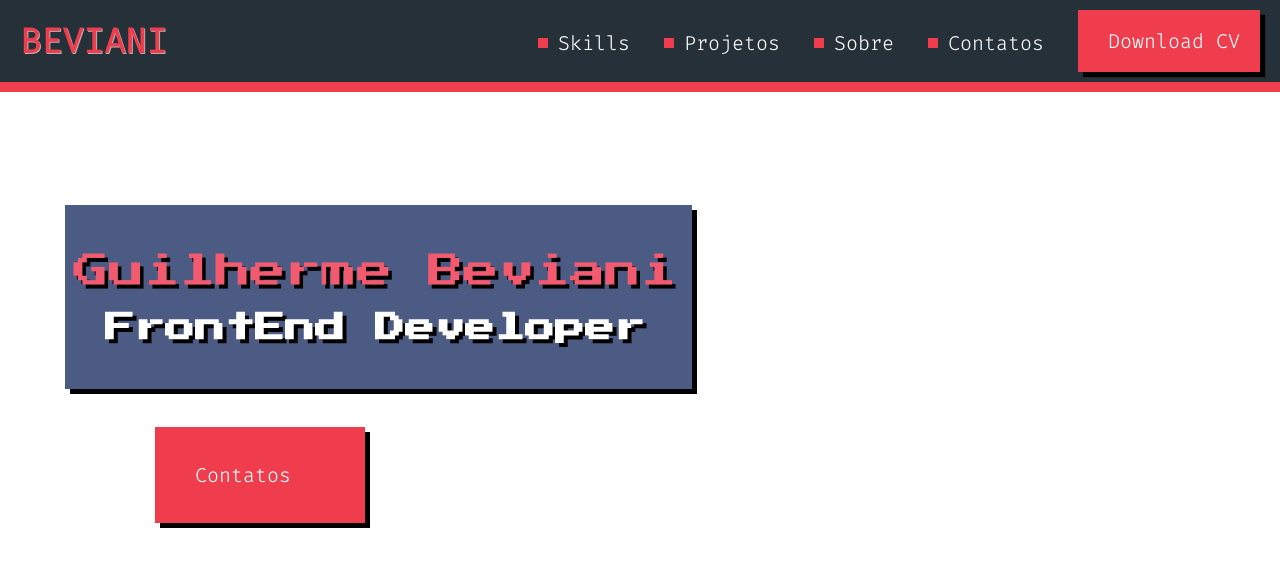
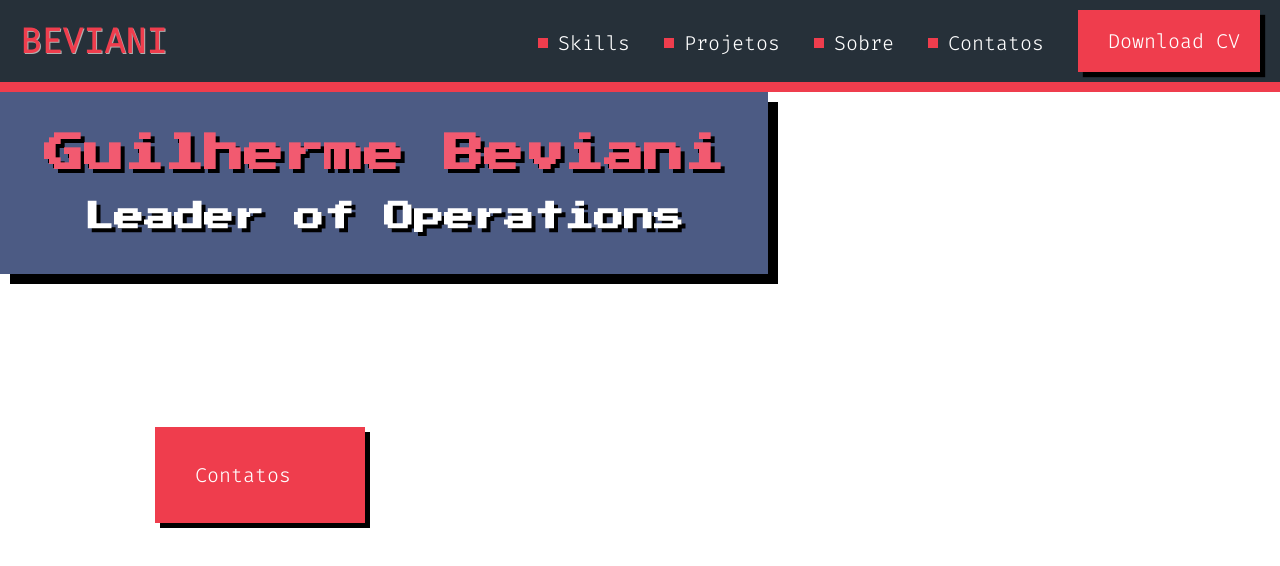
Before and after one commit to beviani/beviani.github.io, a plain HTML site: page index.html in a window 1280 px wide. Drawn offline with Linux system fonts and the light colour scheme.

Commit message:
Create box component

```diff
--- /dev/null
+++ b/CSS/components/box.css
@@ -0,0 +1,11 @@
+#box {
+    display: inline-block;
+    background-color: #4C5B84;
+    box-shadow: 10px 10px 0px #000000;
+    text-align: center;
+    padding: 42px 44px;
+}
+
+#box h1 {
+    margin-bottom: 28px;
+}
--- a/CSS/components/subtittle.css
+++ b/CSS/components/subtittle.css
@@ -1,36 +1,6 @@
-h1 {
-    display: inline-block   ;
-    color: #F25A70;
-    position: absolute;
-    width: 604px;
-    height: 105px;
-    left: 73px;
-    top: 254px;
-
-
+h2 {
     font-family: 'Press Start 2P';
-    font-style: normal;
-    font-weight: 400;
-    font-size: 35.4803px;
-    line-height: 35px;
-
-    text-shadow: 3.54803px 3.54803px 0px #000000;
-
-}
-
-h2 {
-    display: flex;
-    position:absolute;
-    width: 581px;
-    height: 32px;
-    left: 105px;
-    top: 313px;
-    padding-right: 46px;
-
-    font-family: 'Press Start 2P';
-    font-style: normal;
     font-size: 30px;
-    line-height: 30px;
     color: #FFFFFF;
 
     text-shadow: 4px 4px 0px #000000;
--- a/CSS/components/tittle.css
+++ b/CSS/components/tittle.css
@@ -1,8 +1,7 @@
-header {
-    display: flex;
-    align-items: center;
-    justify-content: space-between;
-    background-color: #263039;
-    border-bottom: 10px solid #ef3d4d;
-    padding: 10px 20px;
+h1 {
+    color: #F25A70;
+    font-family: 'Press Start 2P';
+    font-size: 40px;
+    text-shadow: 4px 4px 0px #000000;
+
 }
--- a/CSS/index.css
+++ b/CSS/index.css
@@ -1,3 +1,12 @@
+header {
+    display: flex;
+    align-items: center;
+    justify-content: space-between;
+    background-color: #263039;
+    border-bottom: 10px solid #ef3d4d;
+    padding: 10px 20px;
+}
+
 a {
     display: inline-flex;
     align-items: center;
@@ -46,62 +55,6 @@ nav {
 
 }
 
-#square {
-    display: inline-block;
-    position: absolute;
-    background-color: #4C5B84;
-    width: 627px;
-    height: 184px;
-    left: 65px;
-    top: 205px;
-
-    box-shadow: 5px 5px 0px #000000;
-
-
-}
-
-/*
-#name-name {
-    display: inline-block   ;
-    color: #F25A70;
-    position: absolute;
-    width: 604px;
-    height: 105px;
-    left: 73px;
-    top: 254px;
-
-
-    font-family: 'Press Start 2P';
-    font-style: normal;
-    font-weight: 400;
-    font-size: 35.4803px;
-    line-height: 35px;
-
-    text-shadow: 3.54803px 3.54803px 0px #000000;
-
-}
-
-
-#name-front {
-    display: flex;
-    position:absolute;
-    width: 581px;
-    height: 32px;
-    left: 105px;
-    top: 313px;
-    padding-right: 46px;
-
-    font-family: 'Press Start 2P';
-    font-style: normal;
-    font-size: 30px;
-    line-height: 30px;
-    color: #FFFFFF;
-
-    text-shadow: 4px 4px 0px #000000;
-}
-*/
-
-
 .button {
     display: inline-flex;
     position: absolute;
--- a/index.html
+++ b/index.html
@@ -18,6 +18,7 @@
     <link rel="stylesheet" href="CSS/index.css">
     <link rel="stylesheet" href="CSS/components/tittle.css">
     <link rel="stylesheet" href="CSS/components/subtittle.css">
+    <link rel="stylesheet" href="CSS/components/box.css">
 
 
 
@@ -41,15 +42,10 @@
 
         </header>
 
-        <nav>
-
-                <nav id="square">
-
-            </nav>
-
-
+            <div id="box">
                     <h1>Guilherme Beviani</h1>
-                    <h2>FrontEnd Developer</h2>
+                    <h2>Leader of Operations</h2>
+            </div>
 
 
                 <nav>
```
